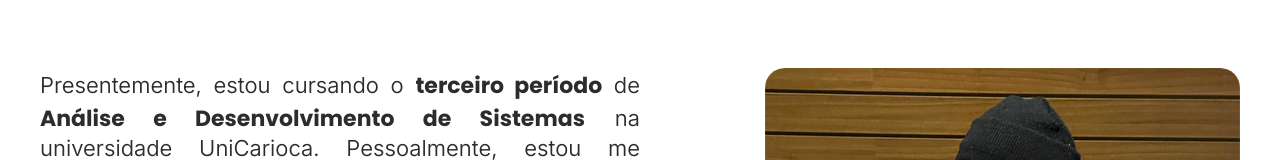
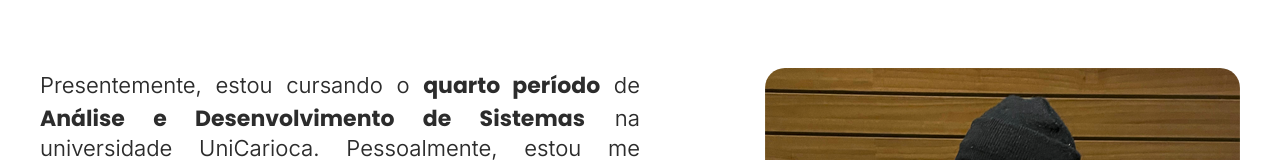
Before and after one commit to gilbertopetrini/portfolio, a Next.js app: page /sobreMim in a window 1280 px wide. Shown: the part 282-442 px from the top of the page. Built offline with nearby package versions, Linux system fonts and the light colour scheme; a web font is replaced by a local one.

Commit message:
periodo facul atualizado

```diff
--- a/app/componentes/Greetings2/index.jsx
+++ b/app/componentes/Greetings2/index.jsx
@@ -14,7 +14,7 @@ export default function Greetings2(){
                     <img src="/saudacoes.png" className={styles.saudacoesimg}></img>
                     <div className={styles.sobreMimContainer}>
                         <h6>
-                        Presentemente, estou cursando o <strong>terceiro período</strong> de <strong>Análise e Desenvolvimento de Sistemas</strong> na universidade UniCarioca. Pessoalmente, estou me aprofundando em <strong>Dados</strong> e em breve pretendo estudar Mobile.<br/><br/><br/>
+                        Presentemente, estou cursando o <strong>quarto período</strong> de <strong>Análise e Desenvolvimento de Sistemas</strong> na universidade UniCarioca. Pessoalmente, estou me aprofundando em <strong>Dados</strong> e em breve pretendo estudar Mobile.<br/><br/><br/>
                         Atualmente, estou com <strong>19 anos</strong>, porém, meu primeiro contato com a programação foi aos 16, fazendo modificações de textura para um jogo. Desde então, soube que queria seguir carreira na área e escolhi minha faculdade com convicção.
                         </h6>
                         <img src="/ptrn.png" className={styles.sbimage}></img>
```
